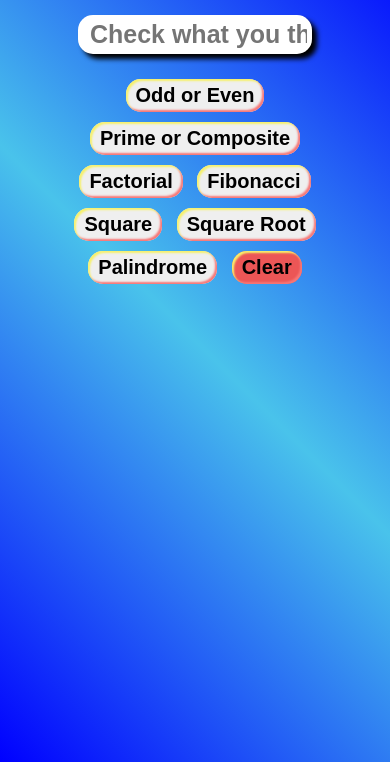
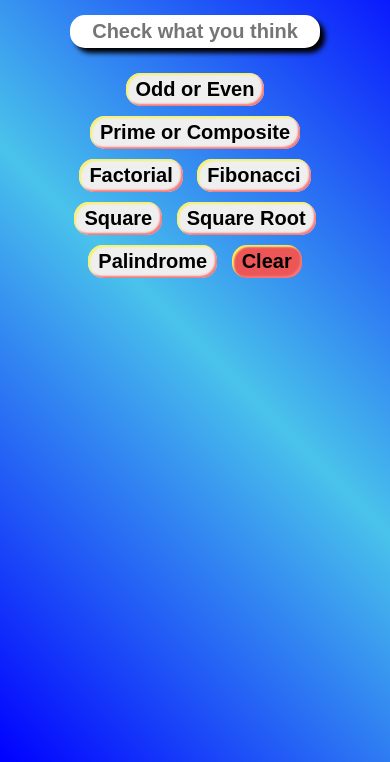
Before and after one commit to Jagadeesh3996/JS-Project---1, a plain HTML site: page public/index.html in a window 390 px wide. Shown: the part 82-844 px from the top of the page. Drawn offline with Linux system fonts and the light colour scheme.

Commit message:
style updated

```diff
--- a/public/script.js
+++ b/public/script.js
@@ -48,7 +48,8 @@ function calcuate(opt){                                             // function
                     fibo[i] = fibo[i - 1] + fibo[i - 2];
                     fibo[1] = 1;
                 }
-                output.innerHTML = `The Fibonacci Sequence of <span>${num}</span> is <span>${fibo}</span> .`;
+                const result = fibo.join(", ");
+                output.innerHTML = `The Fibonacci Sequence of <span>${num}</span> is <span>${result}</span> .`;
                 break;
 
             case 'sqroot' :
--- a/public/style.css
+++ b/public/style.css
@@ -9,8 +9,9 @@
 }
 .main{
     width: 100%;
-    height: 100vh;
+    min-height: 100vh;
     padding-top: 2%;
+    padding-bottom: 2%;
     text-align: center;
     background:linear-gradient(45deg,blue,rgb(73, 195, 235),blue);
 }
@@ -52,6 +53,7 @@
     color: rgb(255, 255, 255);
 }
 .outputBx{
+    width: 100%;
     font-size: 30px;
     text-align: center;
     margin: 10% 0px;
@@ -73,7 +75,8 @@ span{
         overflow: auto;
     }
     .inputBx{
-        width: 75%;
+        width: 80%;
+        font-size: 20px;
     }
     .outputBx{
         margin: 15% 0px;
```
